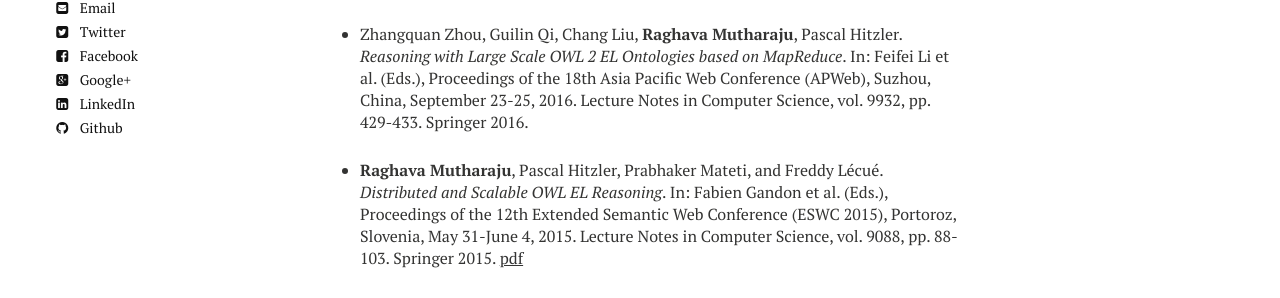
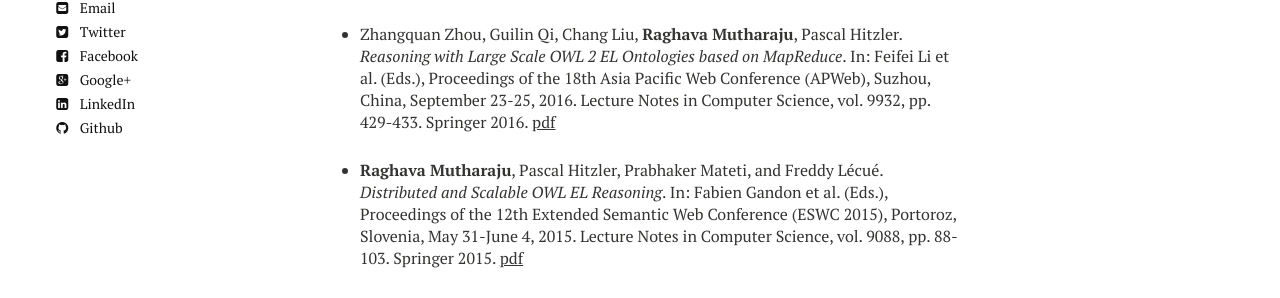
Before and after one commit to raghavam/raghavam.github.io, a Jekyll site: the page built from publications.md, in a window 1280 px wide and 900 px high. Shown: the part 431-729 px from the top of the window. Built offline with Jekyll 4.4.1, drawn with Linux system fonts in a browser that asks for light colours; nearby versions of some CDN libraries.

Commit message:
added the APWeb2016 short paper

```diff
--- a/publications.md
+++ b/publications.md
@@ -15,7 +15,7 @@ share: false
 
 ### Conference Papers
 
-  * Zhangquan Zhou, Guilin Qi, Chang Liu, **Raghava Mutharaju**, Pascal Hitzler. *Reasoning with Large Scale OWL 2 EL Ontologies based on MapReduce*. In: Feifei Li et al. (Eds.), Proceedings of the 18th Asia Pacific Web Conference (APWeb), Suzhou, China, September 23-25, 2016. Lecture Notes in Computer Science, vol. 9932, pp. 429-433. Springer 2016.
+  * Zhangquan Zhou, Guilin Qi, Chang Liu, **Raghava Mutharaju**, Pascal Hitzler. *Reasoning with Large Scale OWL 2 EL Ontologies based on MapReduce*. In: Feifei Li et al. (Eds.), Proceedings of the 18th Asia Pacific Web Conference (APWeb), Suzhou, China, September 23-25, 2016. Lecture Notes in Computer Science, vol. 9932, pp. 429-433. Springer 2016. <a href="files/EL-MR-APWeb2016.pdf" target="_blank">pdf</a>
 
   * **Raghava Mutharaju**, Pascal Hitzler, Prabhaker Mateti, and Freddy L&eacute;cu&eacute;. *Distributed and Scalable OWL EL Reasoning*. In: Fabien Gandon et al. (Eds.), Proceedings of the 12th Extended Semantic Web Conference (ESWC 2015), Portoroz, Slovenia, May 31-June 4, 2015. Lecture Notes in Computer Science, vol. 9088, pp. 88-103. Springer 2015. <a href="files/DistEL-Raghava-ESWC2015.pdf" target="_blank">pdf</a>
 
```
Also changed, not shown: 1 other file.
